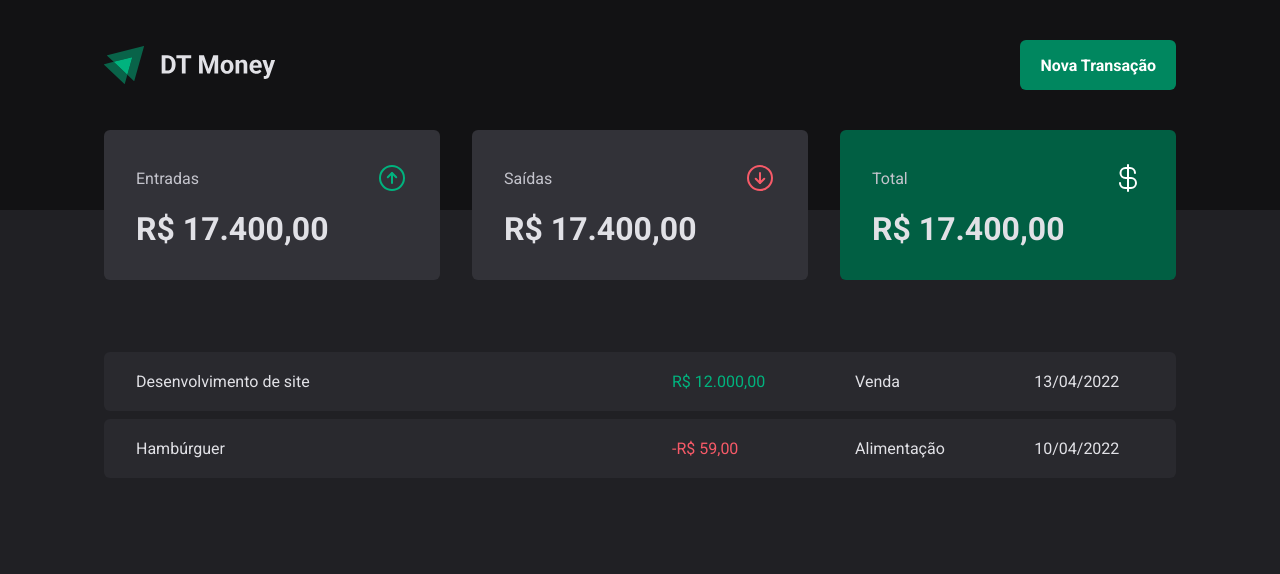
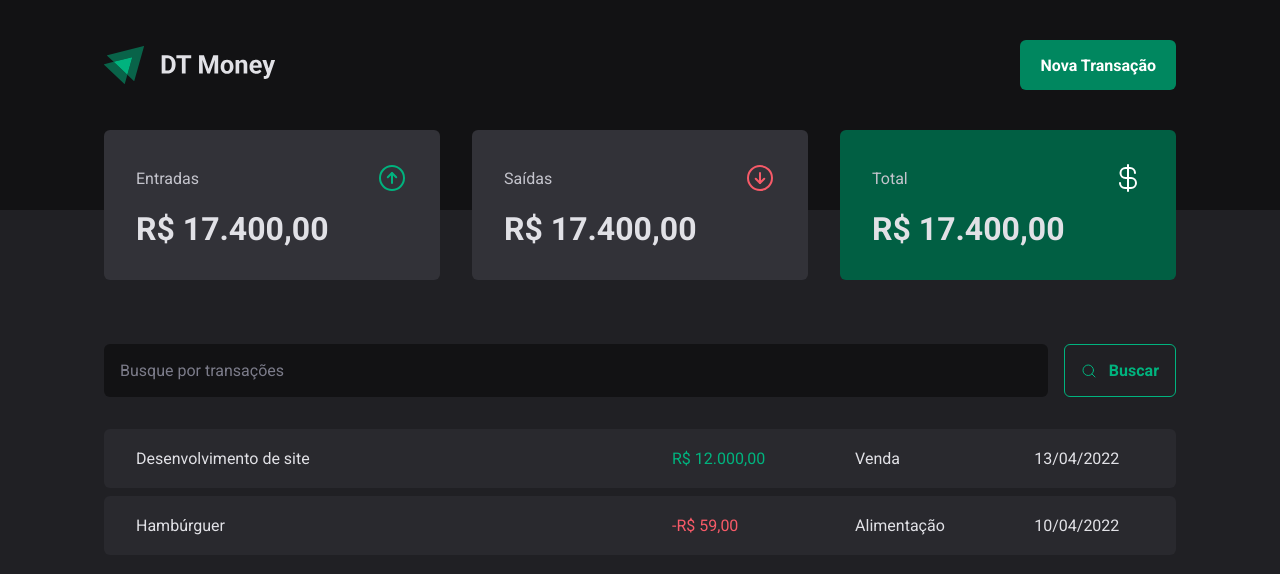
Before and after one commit to CarlosAlexandredevv/Dt-money, a React (Vite) app: page / in a window 1280 px wide. Shown: the top 574 px of the page. Built offline with nearby package versions, Linux system fonts and the light colour scheme.

Commit message:
:lipstick: feat: stylesform search

```diff
--- /dev/null
+++ b/src/pages/Transactions/components/SearchForm/index.tsx
@@ -0,0 +1,14 @@
+import { MagnifyingGlass } from 'phosphor-react';
+import { SearchFormContainer } from './styles';
+
+export function SearchForm() {
+  return (
+    <SearchFormContainer>
+      <input type="text" placeholder="Busque por transações" />
+      <button type="submit">
+        <MagnifyingGlass />
+        Buscar
+      </button>
+    </SearchFormContainer>
+  );
+}
--- /dev/null
+++ b/src/pages/Transactions/components/SearchForm/styles.ts
@@ -0,0 +1,39 @@
+import styled from "styled-components";
+export const SearchFormContainer = styled.form`
+  display: flex;
+  gap: 1rem;
+
+  input {
+    flex: 1;
+    border-radius: 6px;
+    border: 0;
+    background: ${props => props.theme["gray-900"]};
+    color: ${props => props.theme["gray-300"]};
+    padding: 1rem;
+
+    &::placeholder {
+      color: ${props => props.theme["gray-500"]};
+    }
+  }
+
+  button {
+    display: flex;
+    align-items: center;
+    gap: 0.75rem;
+
+    border: 0;
+    padding: 1rem;
+    background: transparent;
+    border: 1px solid ${props => props.theme["green-300"]};
+    color: ${props => props.theme["green-300"]};
+    font-weight: bold;
+    border-radius: 6px;
+
+    &:hover {
+      background: ${props => props.theme["green-500"]};
+      border-color: ${props => props.theme["green-500"]};
+      color: ${props => props.theme["white"]};
+      transition: background-color 0.2s, color 0.2s, border-color 0.2s;
+    }
+  }
+`
--- a/src/pages/Transactions/index.tsx
+++ b/src/pages/Transactions/index.tsx
@@ -1,5 +1,6 @@
 import { Header } from '../../components/Header';
 import { Summary } from '../../components/Summary';
+import { SearchForm } from './components/SearchForm';
 import {
   PriceHighlight,
   TransactionsContainer,
@@ -12,6 +13,7 @@
       <Header />
       <Summary />
       <TransactionsContainer>
+        <SearchForm />
         <TransactionsTable>
           <tbody>
             <tr>
--- a/src/pages/Transactions/styles.ts
+++ b/src/pages/Transactions/styles.ts
@@ -9,7 +9,7 @@
   width: 100%;
   border-collapse: separate;
   border-spacing: 0 0.5rem;
-  /* margin-top: 1.5rem; */
+  margin-top: 1.5rem;
 
   td {
     padding: 1.25rem 2rem;
```
